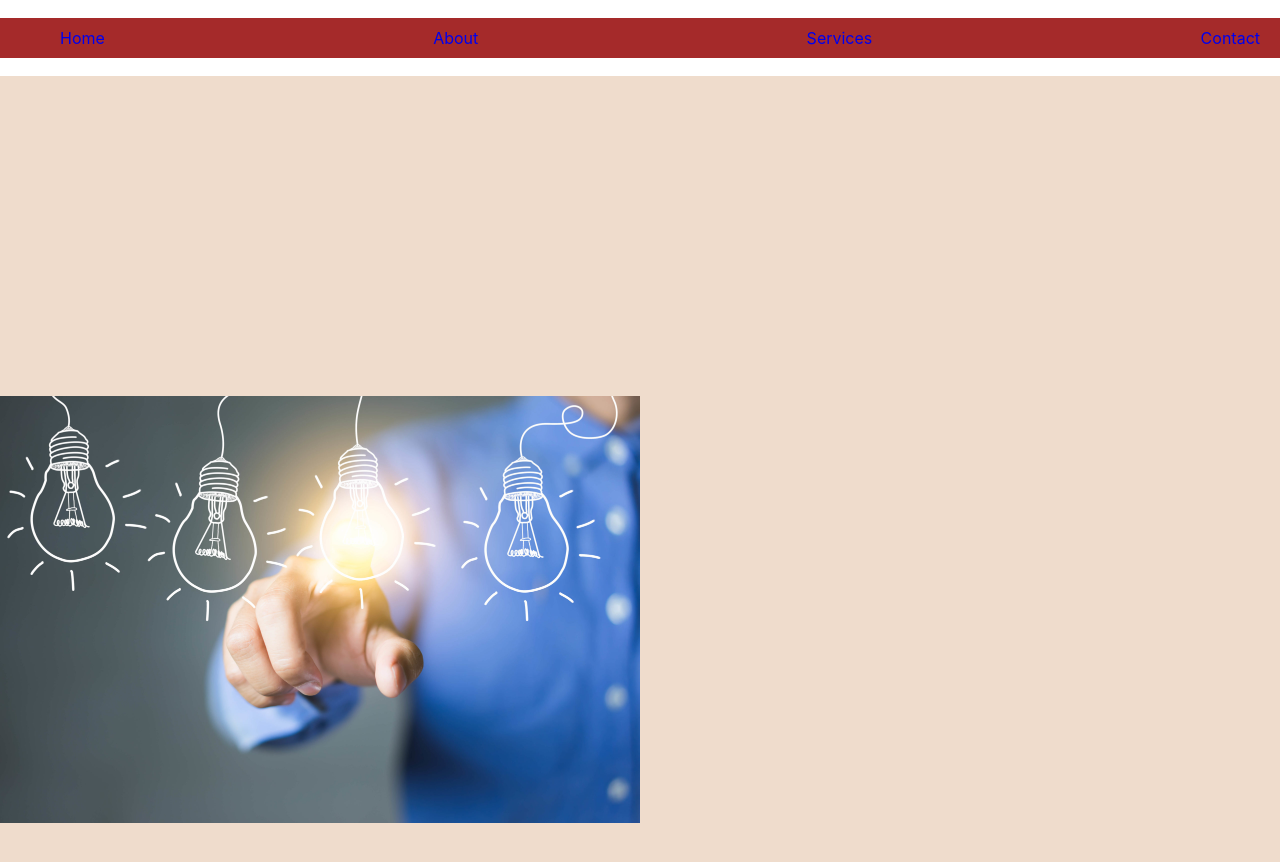
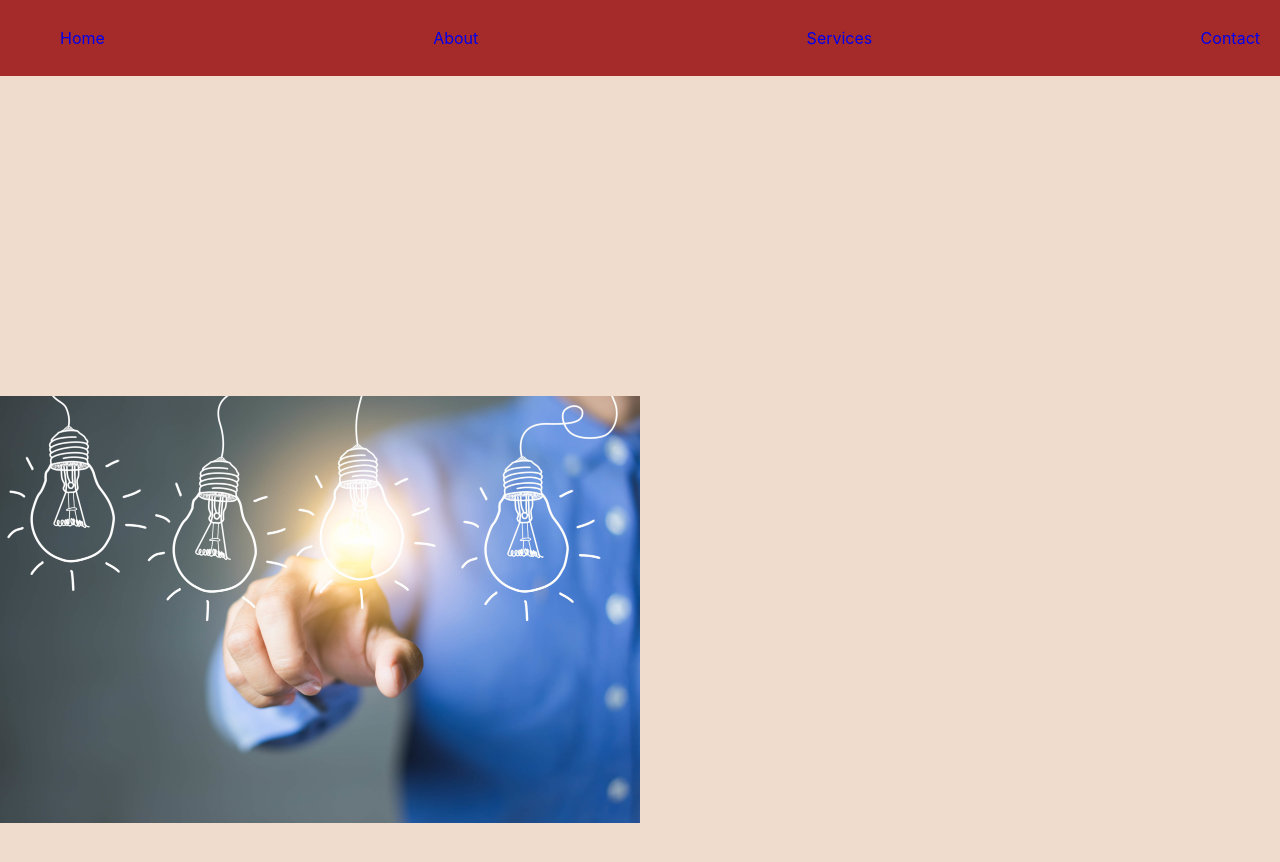
Before and after one commit to Alina-Ijaz/Web, a React (Create React App) app in the folder my-app/: page / in a window 1280 px wide. Shown: the top 862 px of the page. Built offline with nearby package versions, Linux system fonts and the light colour scheme.

Commit message:
Add display in nav

```diff
--- a/my-app/src/Components/Menu.css
+++ b/my-app/src/Components/Menu.css
@@ -1,6 +1,6 @@
 nav {
     background-color: brown;
-
+    display: flow-root;
     font-size: 18px;
   }
 
```
